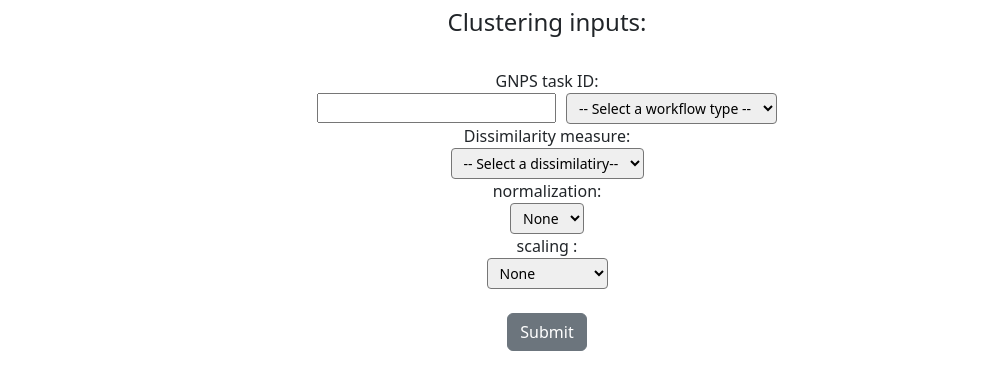
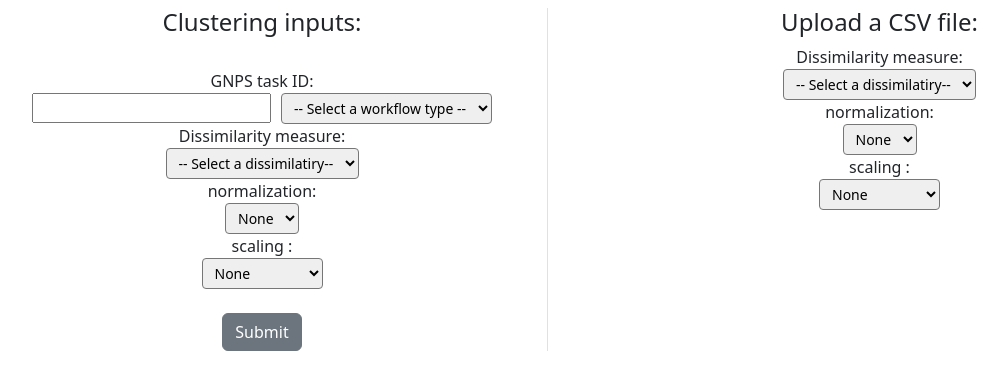
Before and after one commit to computational-chemical-biology/ClusterApp, a Flask app: page /graph in a window 1280 px wide. Shown: the part 74-464 px from the top of the page, without its empty margins (93-1100 px from the left). Run offline with Flask 3, Linux system fonts and the light colour scheme; some libraries are stand-ins or nearby versions.

Commit message:
feat: ui/ux refactor

```diff
--- a/api/static/js/dropzone/DropzoneValidator.js
+++ b/api/static/js/dropzone/DropzoneValidator.js
@@ -13,7 +13,7 @@ export function submitDropzone(event,dropzoneInstance) {
 }
 
 function populeInputs(){
-    const metric = document.getElementById('metric');
+    const metric = document.getElementById('metric_dz');
     return [metric];
 }
 
@@ -22,9 +22,9 @@ function populeDragAndDropForm(){
     let sharedNormalization = document.getElementById('shared-normalization');
     let sharedScaling = document.getElementById('shared-scaling');
 
-    sharedMetric.value =  document.getElementById('metric').value;
-    sharedNormalization.value = document.getElementById('normalization').value;
-    sharedScaling.value = document.getElementById('scaling').value;
+    sharedMetric.value =  document.getElementById('metric_dz').value;
+    sharedNormalization.value = document.getElementById('normalization_dz').value;
+    sharedScaling.value = document.getElementById('scaling_dz').value;
 
 }
 
--- a/api/templates/graph.html
+++ b/api/templates/graph.html
@@ -7,12 +7,19 @@
 
 <link rel="stylesheet" href="https://use.fontawesome.com/releases/v5.6.1/css/all.css"
     integrity="sha384-gfdkjb5BdAXd+lj+gudLWI+BXq4IuLW5IT+brZEZsLFm++aCMlF1V92rMkPaX4PP" crossorigin="anonymous">
-
+<style>
+    .divider {
+        border-left: 1px solid #dee2e6;
+    }
+</style>
 
 
 <h3>{{id}}</h3>
 <div id="{{ids}}"></div>
 
+<div class="container">
+    <div class="row">
+        <div class="col-md-6">
 
             <div class="container-fluid bg-1 text-center">
                 <h4>Clustering inputs:</h4>
@@ -28,6 +35,7 @@
                         <option value="FBMN-gnps2">FBMN-gnps2</option>
                     </select>
                 </div>
+
                     <br>
                     <label for="metric">Dissimilarity measure:</label><br>
                     <select class="form-control-sm"  id="metric" name="metric" value="" required>
@@ -84,7 +92,75 @@
                     </div>
                 </form>
             </div>
+        </div>
+        <div class="col-md-1 d-none d-md-block divider"></div>
 
+        <div class="col-md-5">
+            <div class="container-fluid bg-1 text-center">
+                <h4>Upload a CSV file:</h4>
+                <label for="metric">Dissimilarity measure:</label><br>
+                    <select class="form-control-sm"  id="metric_dz" name="metric" value="" required>
+                        <option value="">-- Select a dissimilatiry--</option>
+                        <option value="canberra">canberra</option>
+                        <option value="braycurtis">braycurtis</option>
+                        <option value="euclidean">euclidean</option>
+                        <option value="seuclidean">seuclidean</option>
+                        <option value="cityblock">cityblock</option>
+                        <option value="chebyshev">chebyshev</option>
+                        <option value="wminkowski">wminkowski</option>
+                        <option value="correlation">correlation</option>
+                        <option value="cosine">cosine</option>
+                        <option value="dice">dice</option>
+                        <option value="hamming">hamming</option>
+                        <option value="jaccard">jaccard</option>
+                        <option value="kulsinski">kulsinski</option>
+                        <option value="mahalanobis">mahalanobis</option>
+                        <option value="matching">matching</option>
+                        <option value="rogerstanimoto">rogerstanimoto</option>
+                        <option value="russellrao">russellrao</option>
+                        <option value="sokalmichener">sokalmichener</option>
+                        <option value="sokalsneath">sokalsneath</option>
+                        <option value="yule">yule</option>
+                    </select>
+                    <br>
+                    <label for="normalization_dz">normalization:</label><br>
+                    <select class="form-control-sm" id="normalization_dz" name="normalization" value="">
+                        <option value="">None</option>
+                        <option value="PQN">PQN</option>
+                        <option value="TIC">TIC</option>
+
+                    </select>
+
+                    <br>
+                    <label for="scaling_dz">scaling :</label><br>
+                    <select class="form-control-sm" id="scaling_dz" name="scaling" value="">
+                        <option value="">None</option>
+                        <option value="pareto">Pareto</option>
+                        <option value="autoscaling">Auto-Scaling</option>
+
+                    </select>
+
+
+                    <br>
+                    <div id="loadin-spn" hidden="true" class="spinner-border" role="status">
+                        <span class="sr-only">Loading...</span>
+                    </div>
+            </div>
+
+
+            <div class="container-fluid bg-1 text-center p-5">
+                <button class="btn btn-secondary"  id="submit" hidden="true" >Submit and Upload</button>
+                <button id="editCsvButton" type="button" hidden="true" class="btn btn-secondary">Edit CSV</button>
+                <form  class="dropzone" id="dropzoneForm" action="{{ url_for('dropzoneUploadHandler') }}" enctype="multipart/form-data" method="post">
+
+                    <input type="hidden" id="shared-metric" name="metric" value="">
+                    <input type="hidden" id="shared-normalization" name="normalization" value="">
+                    <input type="hidden" id="shared-scaling" name="scaling" value="">
+                </form>
+            </div>
+        </div>
+    </div>
+</div>
 <br>
 <br>
 
@@ -106,16 +182,7 @@
 </div class="container-fluid">
 
 
-<div class="container-fluid bg-1 text-center">
-    <button class="btn btn-secondary"  id="submit" hidden="true" >Submit and Upload</button>
-    <button id="editCsvButton" type="button" hidden="true" class="btn btn-secondary">Edit CSV</button>
-    <form  class="dropzone" id="dropzoneForm" action="{{ url_for('dropzoneUploadHandler') }}" enctype="multipart/form-data" method="post">
 
-        <input type="hidden" id="shared-metric" name="metric" value="">
-        <input type="hidden" id="shared-normalization" name="normalization" value="">
-        <input type="hidden" id="shared-scaling" name="scaling" value="">
-    </form>
-</div>
 
 
 
```
Also changed, not shown: api/templates/dataTable.html (+29 -4 lines), api/templates/usage.html (+11 -0 lines). Lines whose indentation alone changed are shown as unchanged.
